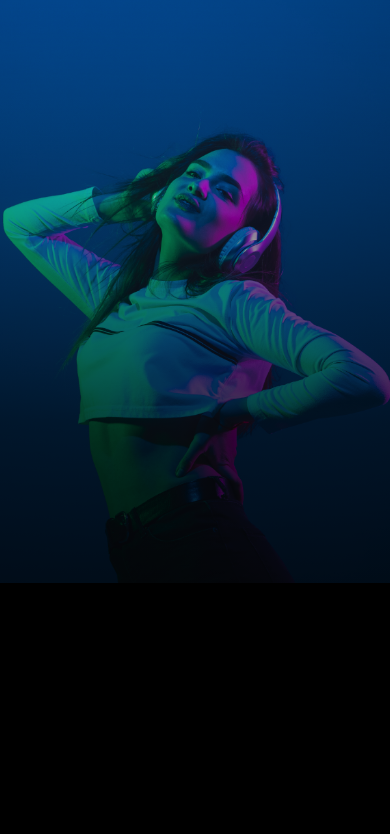
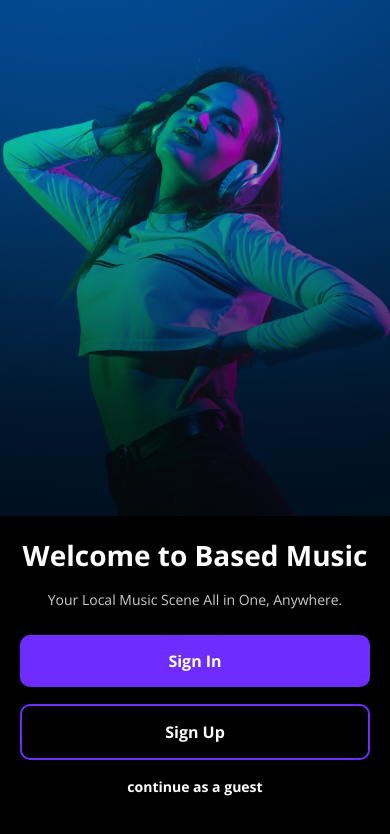
Before and after one commit to Lasaria/based-music-mobile, a React Native app: screen /Welcome in a window 390 px wide. Shown: the top 834 px of the page. Built offline with nearby package versions, Linux system fonts and the light colour scheme; what expo-web-browser would draw is missing.

Commit message:
Created the bottom part of the welcome screen

```diff
--- a/screens/WelcomeScreen.js
+++ b/screens/WelcomeScreen.js
@@ -1,12 +1,14 @@
 import { Image, SafeAreaView, StyleSheet, Text, View, Dimensions, TouchableOpacity } from 'react-native';
 import { LinearGradient } from 'expo-linear-gradient';
-import React from 'react';
+import React, { useState, useEffect} from 'react';
 import { Colors } from '../constants/Color';
 import ButtonComponent from '../components/ButtonComponent';
+import * as Font from 'expo-font';
 
 const { width, height } = Dimensions.get('window');
 
 const WelcomeScreen = ({ navigation }) => {
+    const [loadingFonts, setLoadingFonts] = useState(true);
     // Handle Naivgation for Sign in
     const handleSignInNavigation = () => {
         navigation.navigate('SignIn')
@@ -15,23 +17,62 @@ const WelcomeScreen = ({ navigation }) => {
     const handleSignUpNavigation = () => {
         navigation.navigate('SignUp')
     }
+
+    // Handle Naivgation for guest
+    const handleGuestNavigation = () => {
+        navigation.navigate('')
+    }
+
+    const loadFonts = async () => {
+        await Font.loadAsync({
+          'OpenSans-Regular': require('../assets/fonts/OpenSans-Regular.ttf'), // Adjust the path accordingly
+          'OpenSans-Bold': require('../assets/fonts/OpenSans-Bold.ttf'), // Adjust the path accordingly
+        });
+        setLoadingFonts(false); // Set loading to false after fonts are loaded
+      };
+
+      useEffect(() => {
+        loadFonts();
+      }, []);
+
+      if (loadingFonts) {
+        return null; // or a loading spinner
+      }
+
     return (
         <SafeAreaView style={styles.container}>
             {/* Background Image */}
+            <View style={styles.imageContainer}>
                 <Image
                     source={require('../assets/images/bg2.png')}
                     resizeMode='cover'
                     style={styles.backgroundImage}
                 />
-
+            </View>
             {/* Gradient Overlay */}
             <LinearGradient
                 colors={['rgba(0,0,0,0)', 'rgba(0,0,0,0.7)', 'rgba(0,0,0,1)']}
                 style={styles.gradient}
             >
+
+                 {/* Welcome Message */}
+                 <Text style={[styles.welcomeMsg, { fontFamily: 'OpenSans-Bold' }]}>Welcome to Based Music</Text>
+                 <Text style={[styles.subMessage, { fontFamily: 'OpenSans-Regular' }]}>Your Local Music Scene All in One, Anywhere.</Text>
                 {/* Text and Buttons Container */}
+                <View style={styles.content}>
+
+                    {/* Sign in Button */}
                     <View style={styles.bottomContainer}>
-                    {/* TODO */}
+                        <TouchableOpacity style={styles.signInButton} onPress={handleSignInNavigation}>
+                            <Text style={[styles.buttonText, { fontFamily: 'OpenSans-Bold'}]}>Sign In</Text>
+                        </TouchableOpacity>
+                        <TouchableOpacity style={styles.signUpButton} onPress={handleSignUpNavigation}>
+                            <Text style={[styles.buttonText, { fontFamily: 'OpenSans-Bold'}]}>Sign Up</Text>
+                        </TouchableOpacity>
+                        <TouchableOpacity style={styles.guestButton}>
+                            <Text style={[styles.guestButtonText, { fontFamily: 'OpenSans-Bold'}]}>continue as a guest</Text>
+                        </TouchableOpacity>
+                    </View>
                 </View>
             </LinearGradient>
         </SafeAreaView>
@@ -49,7 +90,7 @@ const styles = StyleSheet.create({
         width: width,
         height: height * 0.75,
         position: 'absolute',
-        top: -50,
+        marginTop: '-30%',
     },
     gradient: {
         flex: 1,
@@ -57,8 +98,49 @@ const styles = StyleSheet.create({
         paddingHorizontal: 20,
         paddingBottom: 40,
     },
+    welcomeMsg: {
+        color: '#FFF',
+        fontSize: 28,
+        textAlign: 'center',
+        top: -height * 0.10, // Fixed position for welcome message
+    },
+    subMessage: {
+        fontSize: 14,
+        textAlign: 'center',
+        color: '#cccccc',
+        top: -height * 0.08, // Fixed position for welcome message
+    },
     bottomContainer: {
         alignItems: 'center',
     },
-
+    signInButton: {
+        backgroundColor: '#6F2CFF',
+        padding: 15,
+        borderRadius: 10,
+        width: '100%',
+        opacity: 1,
+        top: -height * 0.05, // Fixed position for welcome message
+    },
+    signUpButton: {
+        padding: 15,
+        borderRadius: 10,
+        borderColor: '#6F2CFF',
+        borderWidth: 2,
+        width: '100%',
+        opacity: 1,
+        top: -height * 0.03, // Fixed position for welcome message
+    },
+    guestButton: {
+        top: -height * 0.01, // Fixed position for welcome message
+    },
+    guestButtonText: {
+        textAlign: 'center',
+        color: '#FFFFFF',
+        fontSize: 14,
+    },
+    buttonText: {
+        textAlign: 'center',
+        color: '#FFFFFF',
+        fontSize: 16,
+    }
 });
```
Also changed, not shown: assets/fonts/OpenSans-Bold.ttf (added), assets/fonts/OpenSans-Regular.ttf (added). Lines whose indentation alone changed are shown as unchanged.
